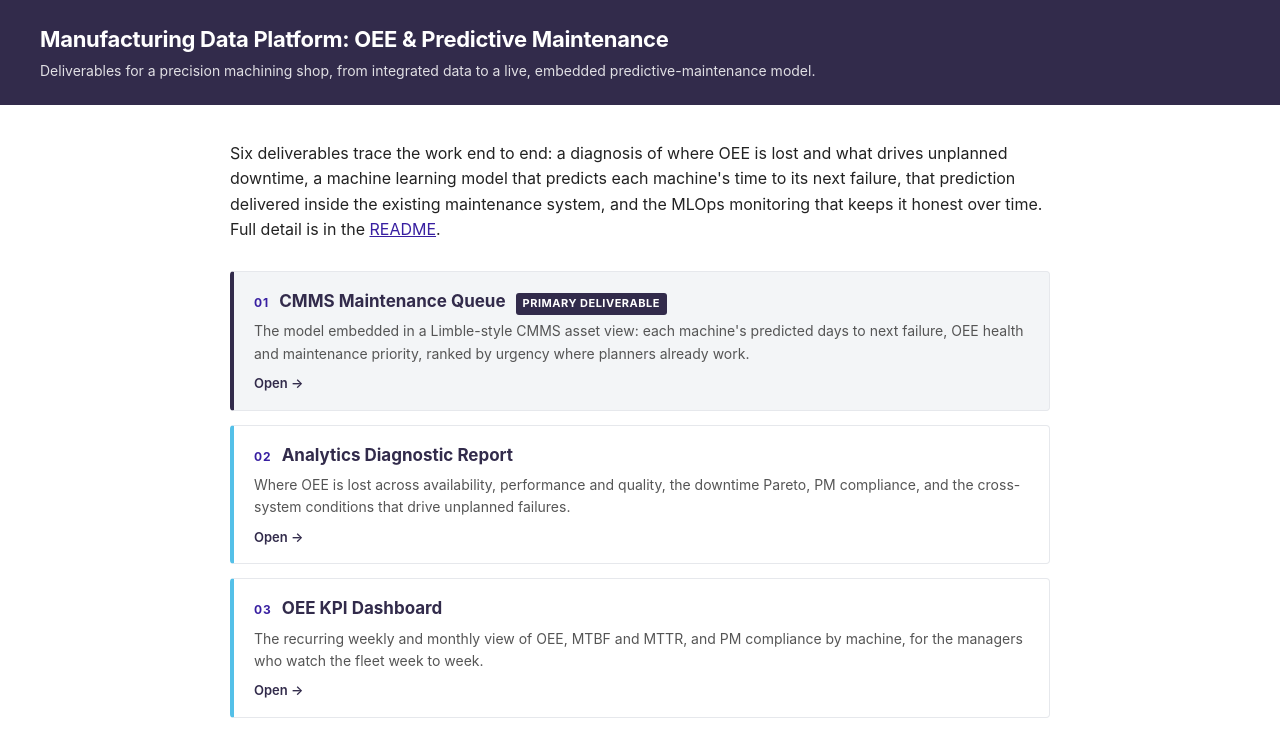
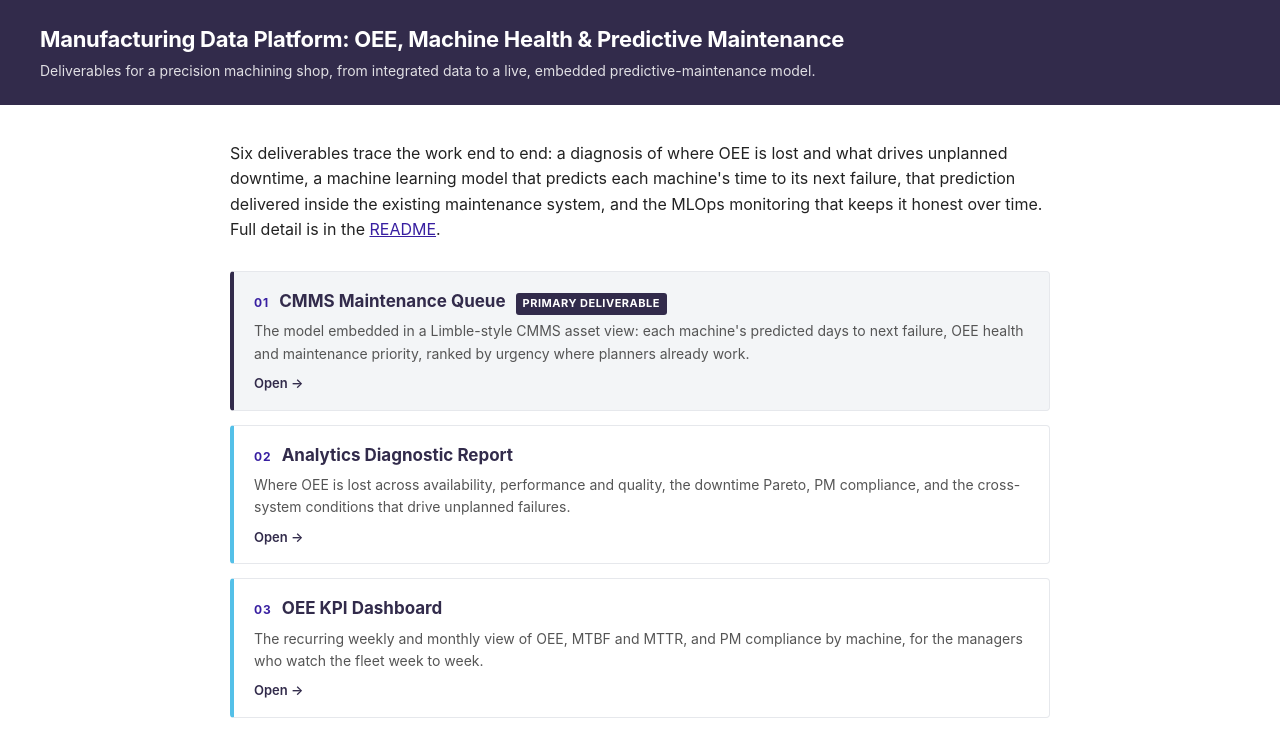
Before and after one commit to brimsystems/mfg-oee-downtime, a plain HTML site: page index.html in a window 1280 px wide. Shown: the top 729 px of the page. Drawn offline with Linux system fonts and the light colour scheme.

Commit message:
docs: retitle, reword intro, and crop CMMS screenshot

```diff
--- a/index.html
+++ b/index.html
@@ -3,7 +3,7 @@
 <head>
   <meta charset="UTF-8">
   <meta name="viewport" content="width=device-width, initial-scale=1.0">
-  <title>OEE & Predictive Maintenance, Deliverables</title>
+  <title>OEE, Machine Health & Predictive Maintenance, Deliverables</title>
   <style>
     :root {
       --brand: #322B4B; --accent: #381FA1; --light: #54C0E8;
@@ -36,7 +36,7 @@
 </head>
 <body>
   <div class="page-header">
-    <h1>Manufacturing Data Platform: OEE &amp; Predictive Maintenance</h1>
+    <h1>Manufacturing Data Platform: OEE, Machine Health &amp; Predictive Maintenance</h1>
     <div class="sub">Deliverables for a precision machining shop, from integrated data to a live, embedded predictive-maintenance model.</div>
   </div>
 
```
Also changed, not shown: docs/screenshots/cmms_queue.png, 1 other file.
